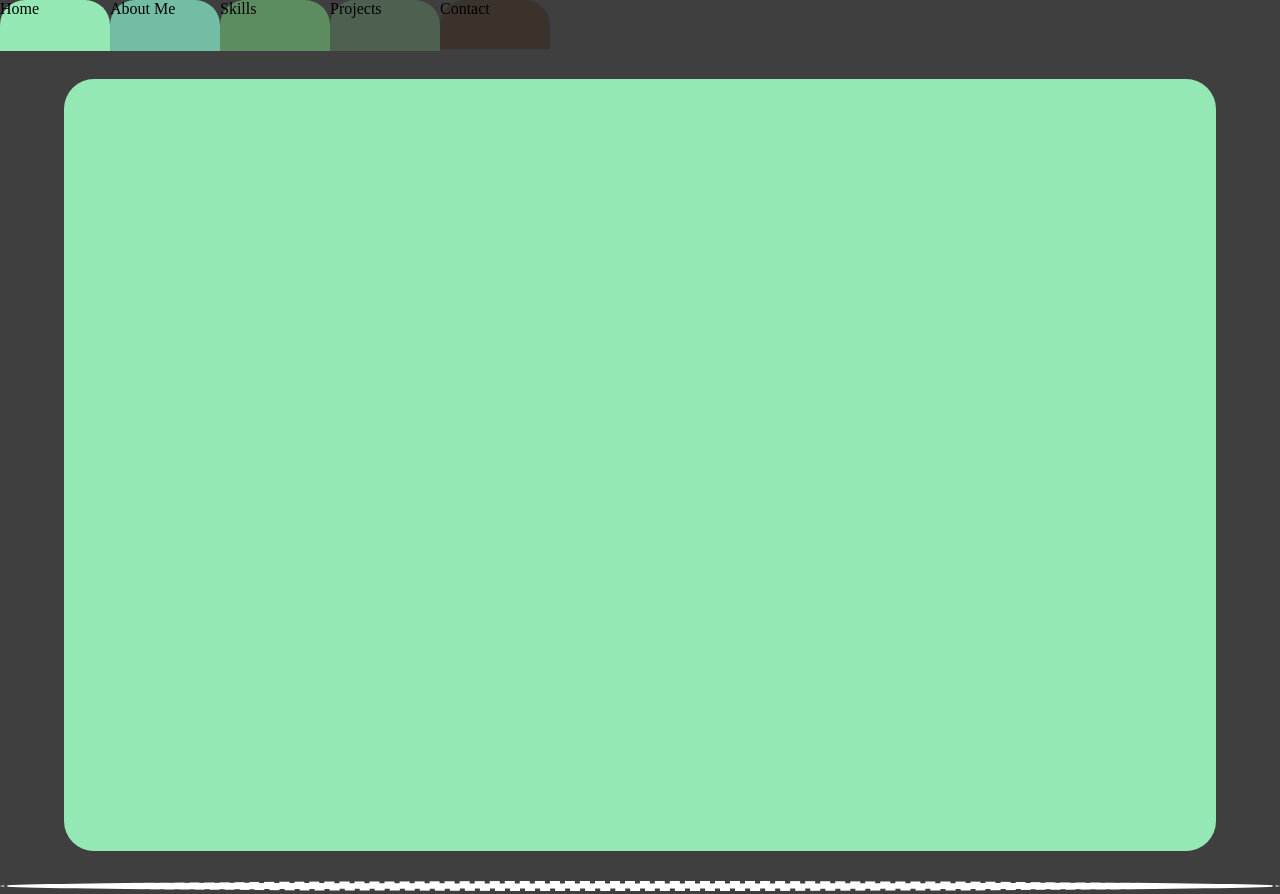
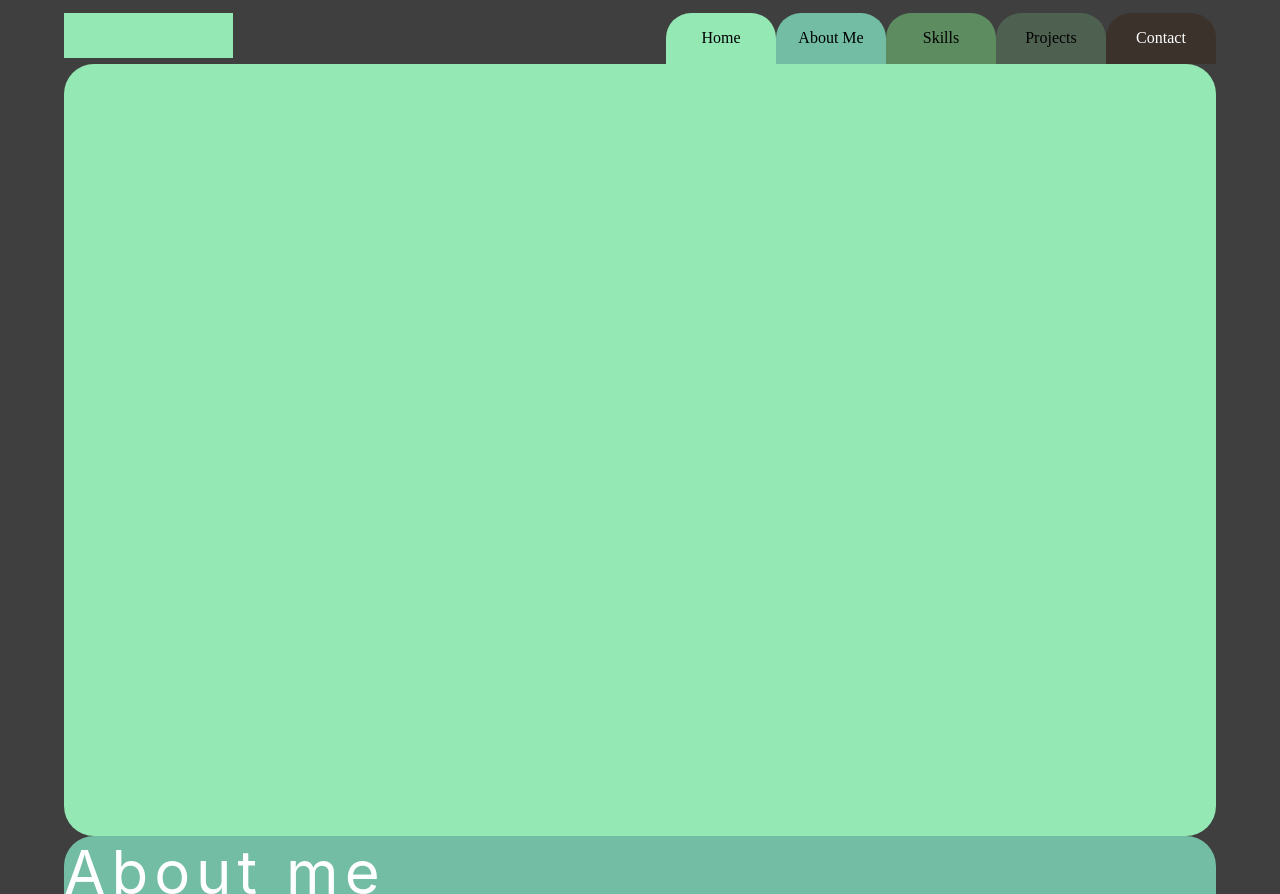
Before and after one commit to Alison0704/alitronics-website, a plain HTML site: page index.html in a window 1280 px wide. Shown: the top 894 px of the page. Drawn offline with Linux system fonts and the light colour scheme; a web font is replaced by a local one.

Commit message:
Added a placeholder icon for the logo and more organisation. Progress on nav bar.

```diff
--- a/index.html
+++ b/index.html
@@ -9,30 +9,34 @@
     <link rel="stylesheet" href="style.css" />
   </head>
   <body>
-    <div class="main-background">
       <div class="nav-bar">
-        <!--<span class="alitronics-logo">Alitronics</span>-->
-        <div class = "logo"></div>
+        <!--TODO Add logo-->
+         <!--TODO destroy nav selection and replace with button for mobile-->
+        <div class = "logo">
+          <img src="Assets/images/Placeholder Icon.png" alt="Log">
+        </div>
+        <div class="space"> </div>
         <div class="nav-selection">
-          <div class="home-tab">
-            <span class="home-name">Home</span>
+          <div id="home-tab-color" class="tab">
+            <div class="tab text">Home</div>
           </div>
-          <div class="about-me-tab">
-            <span class="about-me-name">About Me</span>
+          <div id="about-me-tab-color" class="tab">
+            <span class="tab text">About Me</span>
           </div>
-          <div class="skills-tab">
-            <span class="skills-name">Skills</span>
+          <div id="skills-tab-color" class="tab">
+            <span class="tab text">Skills</span>
           </div>
-          <div class="projects-tab">
-            <span class="projects-name">Projects</span>
+          <div id="projects-tab-color" class="tab">
+            <span class="tab text">Projects</span>
           </div>
-          <div class="contact-tab">
-            <span class="contact-name">Contact</span>
+          <div id="contact-tab-color" class="tab">
+            <span class="tab text white">Contact</span>
           </div>
         </div>
       </div>
+      <div class="main-content">
+        <!--TODO Add binder looking images between sections-->
         <div class="background-home"></div>
-      <div class="line"></div>
         <div class="background-about-me">
             <div class="about-me-content">
               <div class="about-me-text">
@@ -53,9 +57,9 @@
               /></span>
               </div>
             </div>
+            </div>
             <div class="self-picture"></div>
         </div>
-      <div class="line"></div>
         <div class="background-skills">
           <span class="title-2">Skills and Learnings</span>
           <div class="flex-row-a">
@@ -83,7 +87,6 @@
             </div>
           </div>
         </div>
-      <div class="line"></div>
         <div class="background-project">
           <span class="projects-title">Projects</span>
           <div class="flex-row-bf">
@@ -133,7 +136,6 @@
             </div>
           </div>
         </div>
-      <div class="line"></div>
         <div class="background-contact-me">
           <span class="lets-connect-title">Let’s connect!</span>
           <div class="flex-row-cec">
@@ -153,7 +155,6 @@
           </div>
           <div class="send-shape"><span class="send-text">Send</span></div>
         </div>
-      <div class="line"></div>
       </div>
     </body>
 </html>
--- a/style.css
+++ b/style.css
@@ -1,121 +1,69 @@
+/*Overall*/
 body{
  margin:0;
  padding: 0;
- background: #3f3f3f;
-}
+ background: #3f3f3f;}
 :root {
     --default-font-family: -apple-system, BlinkMacSystemFont, "Segoe UI", Roboto,
       Ubuntu, "Helvetica Neue", Helvetica, Arial, "PingFang SC",
       "Hiragino Sans GB", "Microsoft Yahei UI", "Microsoft Yahei",
-      "Source Han Sans CN", sans-serif;
-  }
-  .main-background{
-    overflow-x: hidden;
-  }
+      "Source Han Sans CN", sans-serif;}
+
+/*Navigation Bar*/
 .nav-bar {
-    display: inline-flex;
+display:flex;
 position: relative;
-    height: 75px;
-    width: 100%;
-    }
-  .alitronics-logo {
+margin: 1% 5% 0 5%;
+justify-content: center;}
+.space {
     display: flex;
-    align-items: center;
-    justify-content: center;
-    position: absolute;
-    color: transparent;
-    font-family: JetBrains Mono, var(--default-font-family);
-    font-size: 32px;
-    font-weight: 800;
-    line-height: 42px;
-    text-align: center;
-    white-space: nowrap;
-    letter-spacing: 3.2px;
-    z-index: 88;
-    text-shadow: 0 4px 4px rgba(0, 0, 0, 0.25);
-    -webkit-text-stroke: 2px #ffffff;
-  }
+    position: relative;
+    width: 100%;}
 .nav-selection {
-    display: flex;
-    /*TODO */  }
-  .home-tab {
+    display:flex;
+    position: relative;}
+.tab{
     position: relative;
     width: 110px;
     height: 51px;
-    background: #94e8b4;
-    border-radius: 25px 25px 0 0;
-  }
-  .home-name {
-    display: flex;
-   /*TODO */
-  }
-  .about-me-tab {
+    border-radius: 25px 25px 0 0; }
+.tab.text {
     position: relative;
-    width: 110px;
-    height: 51px;
-    background: #72bda3;
-    border-radius: 25px 25px 0 0;
-  }
-  .about-me-name {
-    display: flex;
-   /*TODO */
-   }
-  .skills-tab {
+    display: inline-flex;
+    align-items: center;
+    justify-content: center;  }
+.tab.text.white {
     position: relative;
-    width: 110px;
-    height: 51px;
-    background: #5e8c61;
-    border-radius: 25px 25px 0 0;
-  }
-  .skills-name {
-    display: flex;
-    /*TODO */
-  }
-  .projects-tab {
-    position: relative;
-    width: 110px;
-    height: 51px;
-    background: #4e6151;
-    border-radius: 25px 25px 0 0;
-  }
-  .projects-name {
-    display: flex;
-    /*TODO */
-  }
-  .contact-tab {
-    position: relative;
-    width: 110px;
-    height: 49px;
-    background: #3b322c;
-    border-radius: 25px 25px 0 0;
-  }
-  .contact-name {
-    display: flex;
-    /*TODO */
-  }
+    display: inline-flex;
+    align-items: center;
+    justify-content: center;
+    color: #ffffff;}
+  #home-tab-color {
+    background: #94e8b4;}
+  #about-me-tab-color {
+    background: #72bda3;}
+  #skills-tab-color {
+    background: #5e8c61;}
+  #projects-tab-color {
+    background: #4e6151;}
+  #contact-tab-color {
+    background: #3b322c;}
+
+/*Home Art Section*/
+/*TODO Last*/
 .background-home {
     position: relative;
     height: 772px;
     margin: 0% 5% 0% 5%;
     background: #94e8b4;
-    border-radius: 30px 30px 30px 30px;
-   }
-  .line {
-    margin-top: 30px;
-    margin-bottom: 30px ;
-    left: 5%;
-    border: 5px dashed;
-    border-radius: 50%;
-    color: #ffffff;
-  }
+    border-radius: 30px 30px 30px 30px; }
 .background-about-me {
     position: relative;
     height: 772px;
     margin: 0% 5% 0% 5%;
     font-size: 0px;
     background: #72bda3;
-    border-radius: 30px 30px 30px 30px;
-  }
+    border-radius: 30px 30px 30px 30px;}
 .about-me-content {
     display: flex;
     align-items: center;}
@@ -126,8 +74,7 @@ body{
     font-weight: 400;
     line-height: 73px;
     white-space: nowrap;
-    letter-spacing: 6px;
-  }
+    letter-spacing: 6px;}
 .description-about-me {
     width: 540px;
     height: 455px;
@@ -137,18 +84,16 @@ body{
     font-weight: 400;
     line-height: 24.34px;
     text-align: left;
-    letter-spacing: 2px;
-  }
-
+    letter-spacing: 2px;}
 .about-me-text{
-    flex-direction: row;
-  }
+  flex-direction: row;}
 .self-picture {
   width: 370px;
   height: 487px;
   background: #d9d9d9;
-    border-radius: 20px;
-  }
+  border-radius: 20px;}
+
+/*Skills showcase section*/
 .background-skills {
   position: relative;
   height: 772px;
@@ -156,8 +101,7 @@ body{
   font-size: 0px;
   overflow: visible auto;
   border-radius: 30px 30px 30px 30px;
-    background: #5e8c61;
-  }
+  background: #5e8c61;}
 .title-2 {
   display: flex;
   align-items: flex-start;
@@ -174,15 +118,13 @@ body{
   text-align: center;
   white-space: nowrap;
   letter-spacing: 6px;
-    z-index: 62;
-  }
+  z-index: 62;}
 .flex-row-a {
   position: relative;
   width: 1017px;
   height: 455px;
   margin: 54px 0 0 130px;
-    z-index: 61;
-  }
+  z-index: 61;}
 .left-description-skill {
   display: flex;
   align-items: flex-start;
@@ -199,8 +141,7 @@ body{
   line-height: 24.34px;
   text-align: left;
   letter-spacing: 2px;
-    z-index: 61;
-  }
+  z-index: 61;}
 .right-description-skill {
   display: flex;
   align-items: flex-start;
@@ -217,8 +158,7 @@ body{
   line-height: 24.34px;
   text-align: left;
   letter-spacing: 2px;
-    z-index: 60;
-  }
+  z-index: 60;}
 .lets-explore-button-shape {
   position: absolute;
   width: 280px;
@@ -227,8 +167,7 @@ body{
   left: 370px;
   background: #d9d9d9;
   z-index: 57;
-    border-radius: 50px;
-  }
+  border-radius: 50px;}
 .lets-explore {
     display: flex;
     align-items: flex-start;
@@ -244,8 +183,9 @@ body{
     line-height: 29px;
     text-align: left;
     white-space: nowrap;
-    z-index: 58;
-  }
+    z-index: 58;}
+
+/*Project showcase section*/
 .background-project {
   position: relative;
   height: 1752px;
@@ -254,8 +194,7 @@ body{
   overflow: visible auto;
   border-radius: 30px 30px 30px 30px;
   font-size: 0px;
-    background: #4e6151;
-  }
+  background: #4e6151;}
 .projects-title {
   display: flex;
   align-items: flex-start;
@@ -272,15 +211,13 @@ body{
   text-align: center;
   white-space: nowrap;
   letter-spacing: 6px;
-    z-index: 52;
-  }
+  z-index: 52;}
 .flex-row-bf {
   position: relative;
   width: 1040px;
   height: 378px;
   margin: 81px 0 0 110px;
-    z-index: 51;
-  }
+  z-index: 51;}
 .project-title {
   display: flex;
   align-items: flex-start;
@@ -299,8 +236,7 @@ body{
   white-space: nowrap;
   letter-spacing: 4px;
   z-index: 50;
-    -webkit-text-stroke: 3px #ffffff;
-  }
+  -webkit-text-stroke: 3px #ffffff;}
 .engineering-logo {
   position: absolute;
   width: 360px;
@@ -311,8 +247,7 @@ body{
     no-repeat center;
   background-size: cover;
   z-index: 51;
-    border-radius: 50%;
-  }
+  border-radius: 50%;}
 .description {
   display: flex;
   align-items: flex-start;
@@ -329,8 +264,7 @@ body{
   line-height: 24.34px;
   text-align: left;
   letter-spacing: 2px;
-    z-index: 49;
-  }
+  z-index: 49;}
 .button-shape {
   position: absolute;
   width: 185px;
@@ -339,8 +273,7 @@ body{
   left: 683px;
   background: #d9d9d9;
   z-index: 47;
-    border-radius: 50px;
-  }
+  border-radius: 50px;}
 .view-projects {
   display: flex;
   align-items: flex-start;
@@ -357,8 +290,7 @@ body{
   text-align: left;
   white-space: nowrap;
   letter-spacing: 1.8px;
-    z-index: 48;
-  }
+  z-index: 48;}
 .project-title-4 {
   display: flex;
   align-items: flex-start;
@@ -376,15 +308,13 @@ body{
   white-space: nowrap;
   letter-spacing: 4px;
   z-index: 43;
-    -webkit-text-stroke: 3px #ffffff;
-  }
+  -webkit-text-stroke: 3px #ffffff; }
 .flex-row-de {
   position: relative;
   width: 1040px;
   height: 360px;
   margin: -9px 0 0 130px;
-    z-index: 44;
-  }
+  z-index: 44 }
 .programming-logo {
   position: absolute;
   width: 360px;
@@ -395,8 +325,7 @@ body{
     no-repeat center;
   background-size: cover;
   z-index: 44;
-    border-radius: 50%;
-  }
+  border-radius: 50%;}
 .description-5 {
   display: flex;
   align-items: flex-start;
@@ -413,8 +342,7 @@ body{
   line-height: 24.34px;
   text-align: left;
   letter-spacing: 2px;
-    z-index: 42;
-  }
+  z-index: 42;}
 .button-shape-6 {
   position: absolute;
   width: 185px;
@@ -423,8 +351,7 @@ body{
   left: 136px;
   background: #d9d9d9;
   z-index: 40;
-    border-radius: 50px;
-  }
+  border-radius: 50px;}
 .view-projects-7 {
   display: flex;
   align-items: flex-start;
@@ -441,15 +368,13 @@ body{
   text-align: left;
   white-space: nowrap;
   letter-spacing: 1.8px;
-    z-index: 41;
-  }
+  z-index: 41;}
 .flex-row-a-8 {
   position: relative;
   width: 1041px;
   height: 376px;
   margin: 155px 0 0 110px;
-    z-index: 37;
-  }
+  z-index: 37;}
 .art-logo {
   position: absolute;
   width: 360px;
@@ -460,8 +385,7 @@ body{
     no-repeat center;
   background-size: cover;
   z-index: 37;
-    border-radius: 50%;
-  }
+  border-radius: 50%;}
 .project-title-9 {
   display: flex;
   align-items: flex-start;
@@ -480,8 +404,7 @@ body{
   white-space: nowrap;
   letter-spacing: 4px;
   z-index: 36;
-    -webkit-text-stroke: 3px #ffffff;
-  }
+  -webkit-text-stroke: 3px #ffffff;}
 .description-a {
   display: flex;
   align-items: flex-start;
@@ -498,8 +421,7 @@ body{
   line-height: 24.34px;
   text-align: left;
   letter-spacing: 2px;
-    z-index: 35;
-  }
+  z-index: 35;}
 .button-shape-b {
   position: absolute;
   width: 185px;
@@ -508,8 +430,7 @@ body{
   left: 680px;
   background: #d9d9d9;
   z-index: 33;
-    border-radius: 50px;
-  }
+  border-radius: 50px;}
 .view-projects-c {
     display: flex;
     align-items: flex-start;
@@ -526,8 +447,9 @@ body{
     text-align: left;
     white-space: nowrap;
     letter-spacing: 1.8px;
-    z-index: 34;
-  }
+    z-index: 34;}
+
+/*Contact me section*/
 .background-contact-me {
   position: relative;
   margin: 0% 5% 0% 5%;
@@ -535,8 +457,7 @@ body{
   overflow: visible auto;
   border-radius: 30px 30px 30px 30px;
   height: 513px;
-    background: #3b322c;;
-  }
+  background: #3b322c;;}
 .lets-connect-title {
   display: block;
   position: relative;
@@ -550,8 +471,7 @@ body{
   text-align: left;
   white-space: nowrap;
   letter-spacing: 12px;
-    z-index: 27;
-  }
+  z-index: 27;}
 .flex-row-cec {
   display: flex;
   align-items: center;
@@ -560,8 +480,7 @@ body{
   width: 729px;
   height: 28px;
   margin: 5.222px 0 0 130px;
-    z-index: 26;
-  }
+  z-index: 26;}
 .name {
   flex-shrink: 0;
   position: relative;
@@ -573,8 +492,7 @@ body{
   line-height: 26px;
   text-align: left;
   white-space: nowrap;
-    z-index: 26;
-  }
+  z-index: 26;}
 .email {
   flex-shrink: 0;
   position: relative;
@@ -586,8 +504,7 @@ body{
   line-height: 26px;
   text-align: left;
   white-space: nowrap;
-    z-index: 25;
-  }
+  z-index: 25;}
 .message {
   display: block;
   position: relative;
@@ -600,8 +517,7 @@ body{
   line-height: 26px;
   text-align: left;
   white-space: nowrap;
-    z-index: 24;
-  }
+  z-index: 24;}
 .flex-row-cd {
   display: flex;
   align-items: center;
@@ -610,8 +526,7 @@ body{
   width: 1060px;
   height: 58px;
   margin: -2px 0 0 110px;
-    z-index: 18;
-  }
+  z-index: 18}
 .name-input-box {
   flex-shrink: 0;
   position: relative;
@@ -619,8 +534,7 @@ body{
   height: 58px;
   background: #d9d9d9;
   z-index: 16;
-    border-radius: 50px;
-  }
+  border-radius: 50px;}
 .enter-name {
   display: flex;
   align-items: flex-start;
@@ -637,8 +551,7 @@ body{
   text-align: left;
   white-space: nowrap;
   opacity: 0.4000000059604645;
-    z-index: 22;
-  }
+  z-index: 22;}
 .email-input-box {
   flex-shrink: 0;
   position: relative;
@@ -646,8 +559,7 @@ body{
   height: 58px;
   background: #d9d9d9;
   z-index: 18;
-    border-radius: 50px;
-  }
+  border-radius: 50px;}
 .enter-email {
   display: flex;
   align-items: flex-start;
@@ -664,8 +576,7 @@ body{
   text-align: left;
   white-space: nowrap;
   opacity: 0.4000000059604645;
-    z-index: 21;
-  }
+  z-index: 21;}
 .message-input-box {
   position: relative;
   width: 1060px;
@@ -673,8 +584,7 @@ body{
   margin: 2px 0 0 110px;
   background: #d9d9d9;
   z-index: 20;
-    border-radius: 50px;
-  }
+  border-radius: 50px;}
 .enter-message {
   display: flex;
   align-items: flex-start;
@@ -691,8 +601,7 @@ body{
   text-align: left;
   white-space: nowrap;
   opacity: 0.4000000059604645;
-    z-index: 20;
-  }
+  z-index: 20;}
 .send-shape {
   display: flex;
   align-items: center;
@@ -703,8 +612,7 @@ body{
   margin: 28px 0 0 548px;
   background: #d9d9d9;
   z-index: 14;
-    border-radius: 50px;
-  }
+  border-radius: 50px;}
 .send-text {
   flex-shrink: 0;
   position: relative;
@@ -717,5 +625,4 @@ body{
   text-align: left;
   white-space: nowrap;
   letter-spacing: 1.8px;
-    z-index: 14;
-  }
+  z-index: 14;}
```
Also changed, not shown: Assets/images/Placeholder Icon.png (added). Lines whose indentation alone changed are shown as unchanged.
